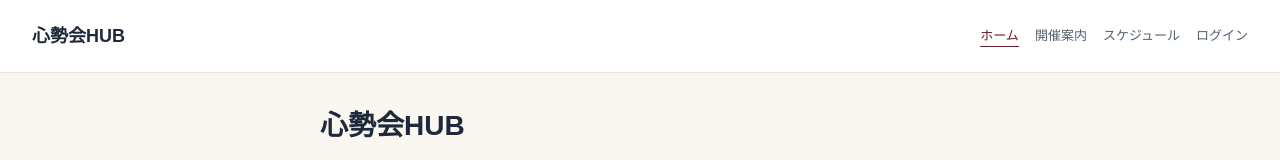
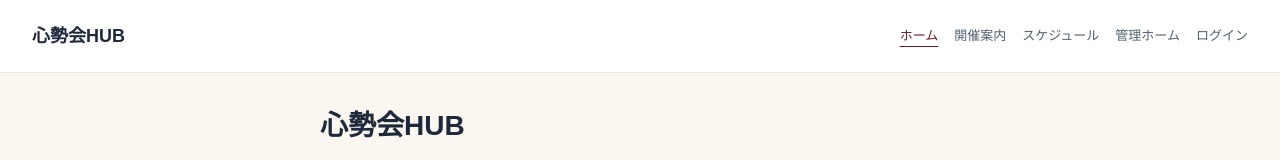
Before and after one commit to gao-dao/shinseikai-hub-preview, a Next.js app: page / in a window 1280 px wide. Shown: the top 160 px of the page. Built offline with nearby package versions, Linux system fonts and the light colour scheme.

Commit message:
Add guarded admin home entry to public navigation

```diff
--- a/app/(public)/events/[id]/page.tsx
+++ b/app/(public)/events/[id]/page.tsx
@@ -10,12 +10,12 @@ export default async function EventDetail({ params }: { params: Promise<{ id: st
   if (!/^[1-9][0-9]*$/.test(id) || !Number.isSafeInteger(Number(id))) notFound()
   let result: Awaited<ReturnType<typeof loadGuideDetail>>
   try { result = await loadGuideDetail(Number(id)) } catch {
-    return <div className="hub-public-shell"><header className="hub-header"><Link href="/" className="hub-brand">心勢会HUB</Link><nav className="hub-nav" aria-label="公開メニュー"><Link href="/">ホーム</Link><Link href="/events" aria-current="page">開催案内</Link><Link href="/schedule">スケジュール</Link><Link href="/login">ログイン</Link></nav></header><main className={styles.page}><div className={styles.inner}><Link href="/events">← 開催案内</Link><p role="alert">開催情報を取得できませんでした。時間をおいて再度お試しください。</p></div></main></div>
+    return <div className="hub-public-shell"><header className="hub-header"><Link href="/" className="hub-brand">心勢会HUB</Link><nav className="hub-nav" aria-label="公開メニュー"><Link href="/">ホーム</Link><Link href="/events" aria-current="page">開催案内</Link><Link href="/schedule">スケジュール</Link><Link href="/admin" prefetch={false}>管理ホーム</Link><Link href="/login">ログイン</Link></nav></header><main className={styles.page}><div className={styles.inner}><Link href="/events">← 開催案内</Link><p role="alert">開催情報を取得できませんでした。時間をおいて再度お試しください。</p></div></main></div>
   }
   if (!result) notFound()
   const { group, classes } = result
   const venue = commonVenue(classes), single = classes.length === 1 ? classes[0] : null
-  return <div className="hub-public-shell"><header className="hub-header"><Link href="/" className="hub-brand">心勢会HUB</Link><nav className="hub-nav" aria-label="公開メニュー"><Link href="/">ホーム</Link><Link href="/events" aria-current="page">開催案内</Link><Link href="/schedule">スケジュール</Link><Link href="/login">ログイン</Link></nav></header><main className={styles.page}><div className={styles.inner}>
+  return <div className="hub-public-shell"><header className="hub-header"><Link href="/" className="hub-brand">心勢会HUB</Link><nav className="hub-nav" aria-label="公開メニュー"><Link href="/">ホーム</Link><Link href="/events" aria-current="page">開催案内</Link><Link href="/schedule">スケジュール</Link><Link href="/admin" prefetch={false}>管理ホーム</Link><Link href="/login">ログイン</Link></nav></header><main className={styles.page}><div className={styles.inner}>
     <nav className={styles.nav} aria-label="開催案内へ戻る"><Link href="/events">← 開催案内</Link></nav>
     <h1>{group.title}</h1>
     <p>開催日時：{single ? `${single.date} ${timeRange(single)}` : `${group.start_date}${group.end_date !== group.start_date ? `〜${group.end_date}` : ''}`}</p>
--- a/app/(public)/events/page.tsx
+++ b/app/(public)/events/page.tsx
@@ -28,7 +28,7 @@ export default async function EventsPage({ searchParams }: { searchParams: Promi
   let result: Awaited<ReturnType<typeof loadGuidePage>> | null = null
   let error = ''
   try { result = await loadGuidePage(guidePage(params.page)) } catch { error = '開催案内を取得できませんでした。時間をおいて再度お試しください。' }
-  return <div className="hub-public-shell"><header className="hub-header"><Link href="/" className="hub-brand">心勢会HUB</Link><nav className="hub-nav" aria-label="公開メニュー"><Link href="/">ホーム</Link><Link href="/events" aria-current="page">開催案内</Link><Link href="/schedule">スケジュール</Link><Link href="/login">ログイン</Link></nav></header><main className={styles.page}><div className={styles.inner}>
+  return <div className="hub-public-shell"><header className="hub-header"><Link href="/" className="hub-brand">心勢会HUB</Link><nav className="hub-nav" aria-label="公開メニュー"><Link href="/">ホーム</Link><Link href="/events" aria-current="page">開催案内</Link><Link href="/schedule">スケジュール</Link><Link href="/admin" prefetch={false}>管理ホーム</Link><Link href="/login">ログイン</Link></nav></header><main className={styles.page}><div className={styles.inner}>
     <h1>開催案内</h1>
     {error && <p role="alert">{error}</p>}
     {result && <>
--- a/app/page.tsx
+++ b/app/page.tsx
@@ -1,7 +1,7 @@
 import Link from 'next/link'
 import styles from './home.module.css'
 export default function Home() {
-  return <div className="hub-public-shell"><header className="hub-header"><Link href="/" className="hub-brand">心勢会HUB</Link><nav className="hub-nav" aria-label="公開メニュー"><Link href="/" aria-current="page">ホーム</Link><Link href="/events">開催案内</Link><Link href="/schedule">スケジュール</Link><Link href="/login">ログイン</Link></nav></header><main className={styles.page}>
+  return <div className="hub-public-shell"><header className="hub-header"><Link href="/" className="hub-brand">心勢会HUB</Link><nav className="hub-nav" aria-label="公開メニュー"><Link href="/" aria-current="page">ホーム</Link><Link href="/events">開催案内</Link><Link href="/schedule">スケジュール</Link><Link href="/admin" prefetch={false}>管理ホーム</Link><Link href="/login">ログイン</Link></nav></header><main className={styles.page}>
     <div className={styles.inner}>
       <h1>心勢会HUB</h1>
       <nav aria-label="メインメニュー">
```
Also changed, not shown: 2 other files (tests, documents, lock files or other folders).
